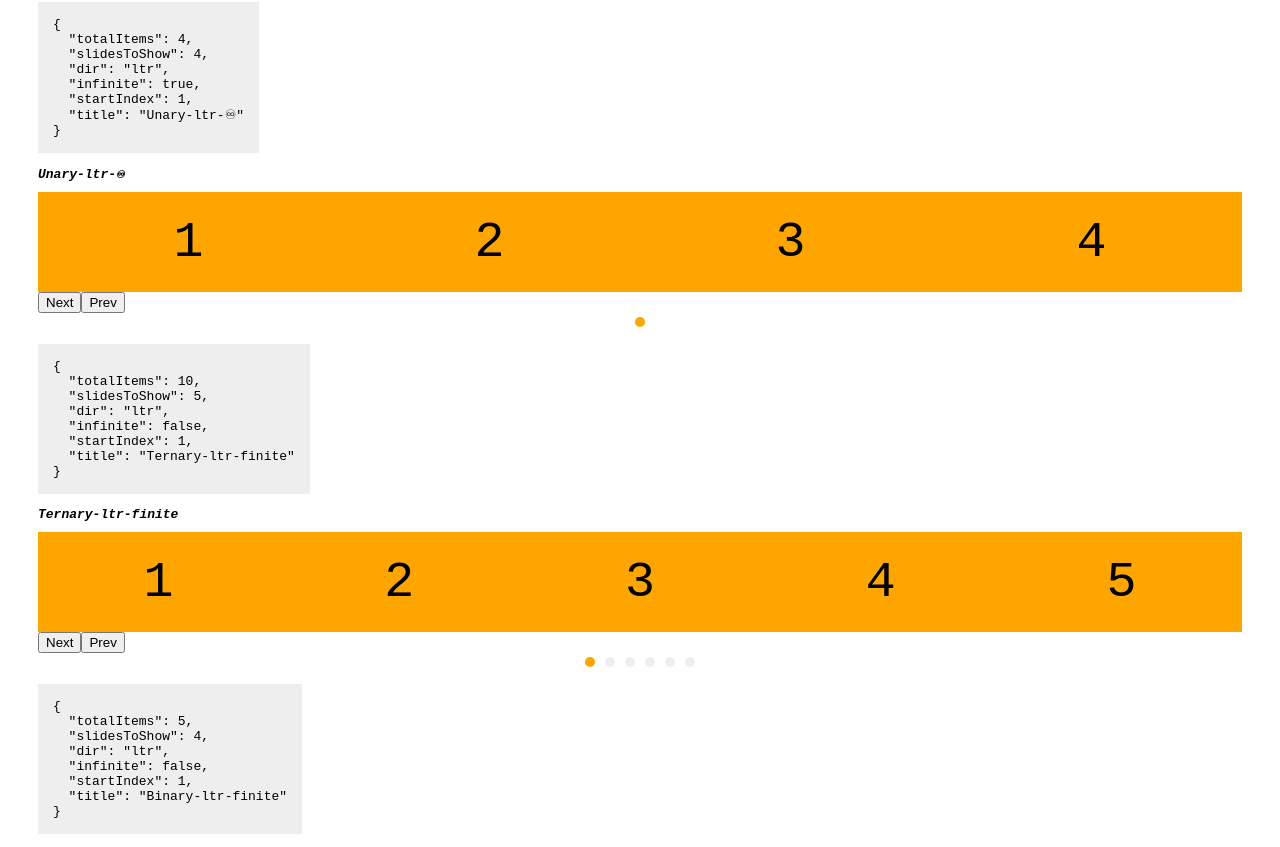
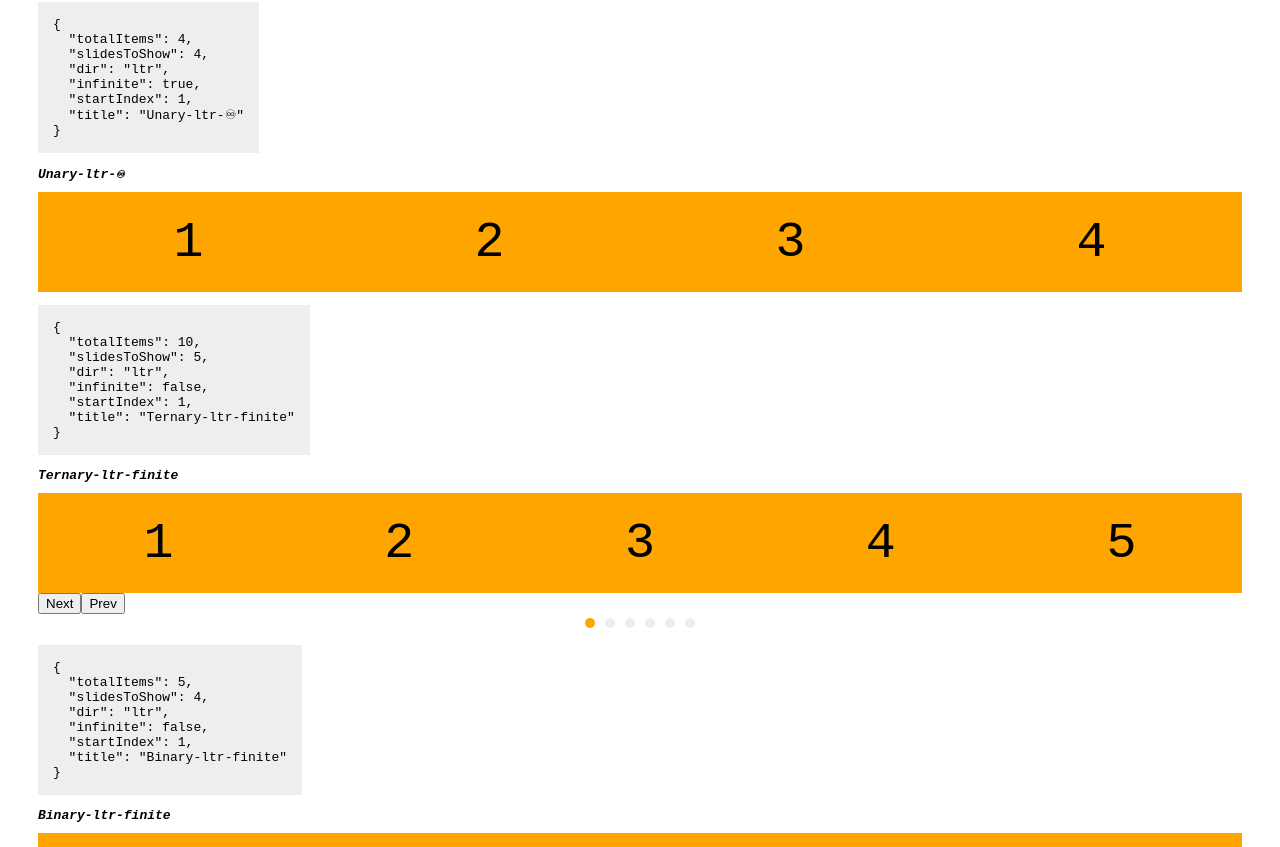
Before and after one commit to tbergman/statecharts-components, a React (Create React App) app in the folder carousel/: page / in a window 1280 px wide. Shown: the part 725-1572 px from the top of the page. Built offline with nearby package versions, Linux system fonts and the light colour scheme.

Commit message:
hide dots and buttos for unary carousel

```diff
--- a/carousel/src/Carousel.tsx
+++ b/carousel/src/Carousel.tsx
@@ -4,6 +4,7 @@ import { carouselMachineFactory } from "./machine/factory";
 import { Dir, CarouselContext } from "./types";
 import "./Carousel.css";
 import { defaultConfig } from "./machine/config";
+import { getCarouselType } from "./utils";
 
 function Dots({
   dots,
@@ -51,6 +52,7 @@ export type CarouselProps = {
 export function Carousel(props: CarouselProps) {
   const settings = { ...defaultConfig, ...props };
   const { items, totalItems, slidesToShow } = settings;
+  const type = getCarouselType(totalItems, slidesToShow);
   const machine = carouselMachineFactory(settings);
   const [state, sendEvent, service] = useMachine(machine);
   const { dir, cursor, groups } = state.context as CarouselContext;
@@ -110,6 +112,7 @@ export function Carousel(props: CarouselProps) {
           ))}
         </div>
       </div>
+      {type !== "Unary" && (
         <button
           onClick={() => {
             sendEvent({ type: "NEXT" });
@@ -117,6 +120,8 @@ export function Carousel(props: CarouselProps) {
         >
           Next
         </button>
+      )}
+      {type !== "Unary" && (
         <button
           onClick={() => {
             sendEvent({ type: "PREV" });
@@ -124,7 +129,10 @@ export function Carousel(props: CarouselProps) {
         >
           Prev
         </button>
+      )}
+      {type !== "Unary" && (
         <Dots dots={groups} onDotClick={sendEvent} activeIndex={cursor - 1} />
+      )}
     </div>
   );
 }
```
Lines whose indentation alone changed are shown as unchanged.
